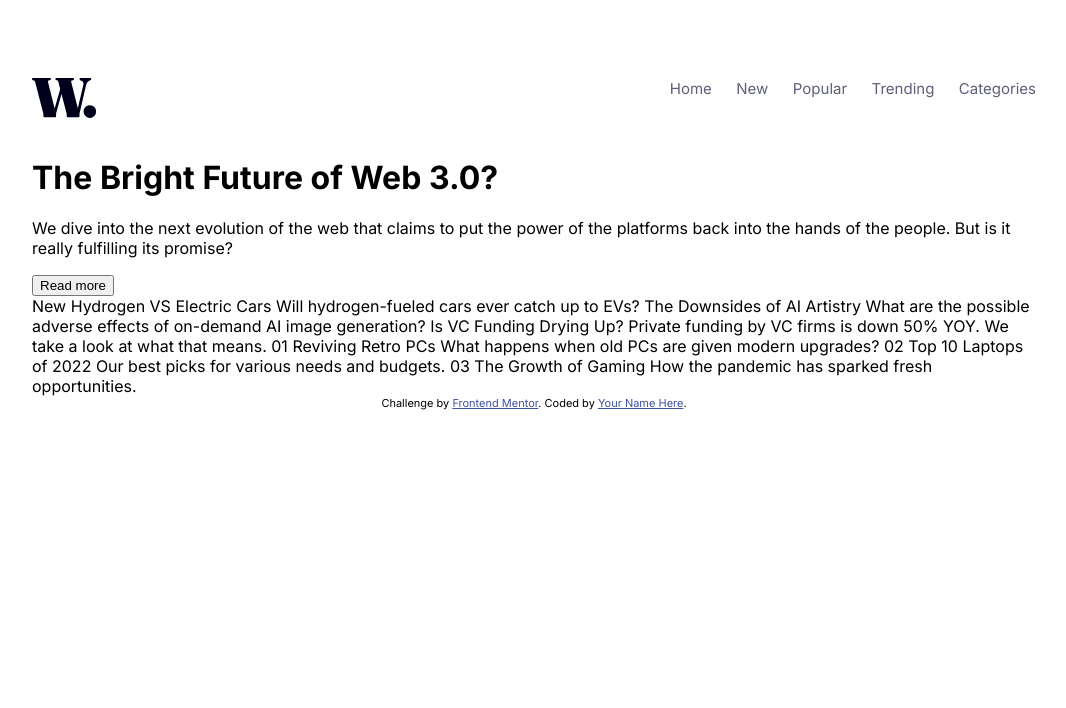
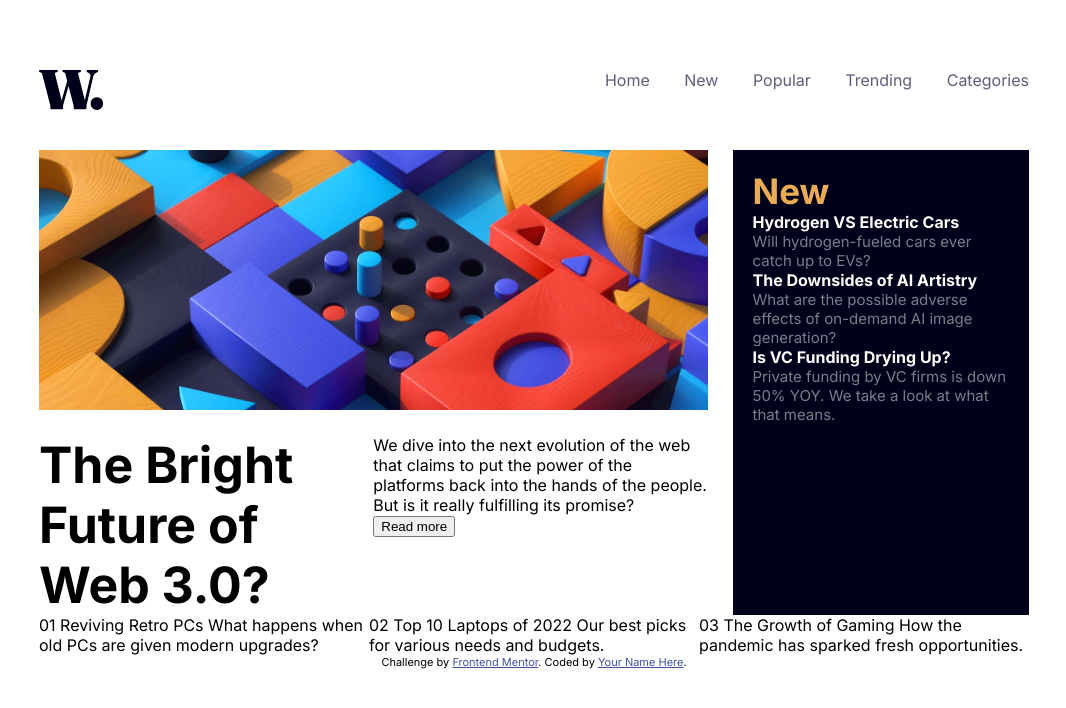
Before and after one commit to nanmartins/front-mentor, a plain HTML site: page news-homepage-main/index.html in a window 1280 px wide. Shown: the whole page, without its empty margins (106-1172 px from the left). Drawn offline with Linux system fonts and the light colour scheme.

Commit message:
working on grid layout of main content

```diff
--- a/news-homepage-main/index.html
+++ b/news-homepage-main/index.html
@@ -31,10 +31,11 @@
   </header>
 
   <main>
-    <div class="banner">
 
-    </div>
+    <div class="grid">
+      <div class="banner"></div>
 
+      <div class="article">
         <div class="title">
           <h1>The Bright Future of Web 3.0?</h1>
         </div>
@@ -45,35 +46,67 @@
 
           <button>Read more</button>
         </div>
+      </div>
+
+      <div class="new">
+        <h2 class="new-main-title">New</h2>
+
+        <h4 class="new-title">
+          Hydrogen VS Electric Cars
+        </h4>
+        <h6 class="new-subtitle">
+          Will hydrogen-fueled cars ever catch up to EVs?
+        </h6>
+
+        <h4 class="new-title">
+        The Downsides of AI Artistry
+        </h4>
+        <h6 class="new-subtitle">
+          What are the possible adverse effects of on-demand AI image generation?
+        </h6>
+
+        <h4 class="new-title">
+          Is VC Funding Drying Up?
+        </h4>
+        <h6 class="new-subtitle">
+          Private funding by VC firms is down 50% YOY. We take a look at what that means.
+        </h6>
 
 
+      </div>
+    </div>
+
+    <div class="cards">
+      <div class="card">
+        <div class="card-img"></div>
+
+        <div class="card-body">
+          01
+          Reviving Retro PCs
+          What happens when old PCs are given modern upgrades?
+        </div>
+      </div>
+
+      <div class="card">
+        02
+        Top 10 Laptops of 2022
+        Our best picks for various needs and budgets.
+      </div>
+
+      <div class="card">
+        03
+        The Growth of Gaming
+        How the pandemic has sparked fresh opportunities.
+      </div>
+    </div>
 
   </main>
 
 
 
-  New
 
-  Hydrogen VS Electric Cars
-  Will hydrogen-fueled cars ever catch up to EVs?
 
-  The Downsides of AI Artistry
-  What are the possible adverse effects of on-demand AI image generation?
 
-  Is VC Funding Drying Up?
-  Private funding by VC firms is down 50% YOY. We take a look at what that means.
-
-  01
-  Reviving Retro PCs
-  What happens when old PCs are given modern upgrades?
-
-  02
-  Top 10 Laptops of 2022
-  Our best picks for various needs and budgets.
-
-  03
-  The Growth of Gaming
-  How the pandemic has sparked fresh opportunities.
 
   <div class="attribution">
     Challenge by <a href="https://www.frontendmentor.io?ref=challenge" target="_blank">Frontend Mentor</a>.
--- a/news-homepage-main/style.css
+++ b/news-homepage-main/style.css
@@ -3,11 +3,16 @@
 @import url('https://fonts.googleapis.com/css2?family=Inter:wght@400;700;800&display=swap');
 /* font-family: 'Inter', sans-serif; */
 
+*, html, h1, h2, h3, h4, h5, h6 {
+  margin: 0;
+}
+
 html {
   font-family: 'Inter', sans-serif;
+  box-sizing: border-box;
 }
 body {
-  padding: 70px 130px;
+  padding: 70px 145px;
 }
 
 header {
@@ -17,9 +22,83 @@ header {
 }
 
 .nav-link {
-  font-size: 15px;
+  font-size: 16px;
   color: hsl(236, 13%, 42%);
   font-weight: 400;
   text-decoration: none;
-  margin-left: 20px;
+  margin-left: 30px;
 }
+
+
+
+.grid {
+  display: grid;
+  margin: auto;
+  gap: 25px;
+  grid-template-columns: 65% 1fr;
+  grid-template-areas:
+  "banner banner new"
+  "article article new";
+}
+
+.banner {
+  background-image: url("/assets/images/image-web-3-desktop.jpg");
+  height: 260px;
+  grid-area: banner;
+  background-size: cover;
+  background-repeat: no-repeat;
+}
+
+.article {
+  grid-area: article;
+  display: grid;
+  grid-template-columns: 1fr 1fr;
+  align-items: start;
+}
+
+.title {
+  font-size: 25px;
+  font-weight: 800;
+  /* line-height: 55px; */
+  margin: 0;
+  padding: 0;
+}
+
+.read-more {
+  /* grid-area: read; */
+}
+
+.new {
+  grid-area: new;
+  background-color: hsl(240, 100%, 5%);
+  padding: 20px 20px;
+  display: flex;
+  flex-direction: column;
+  align-items: stretch;
+}
+
+.new-main-title {
+  color: hsl(35, 77%, 62%);
+  font-size: 35px;
+  font-weight: 700;
+  margin: 0;
+  padding: 0;
+}
+
+.new-title {
+  color: hsl(36, 100%, 99%);
+  font-size: 16px;
+}
+
+.new-subtitle {
+  color: hsla(36, 100%, 99%, 0.49);
+  font-size: 15px;
+  font-weight: 400;
+}
+
+
+
+.cards {
+  display: grid;
+  grid-template-columns: 1fr 1fr 1fr;
+}
```
Lines whose indentation alone changed are shown as unchanged.
